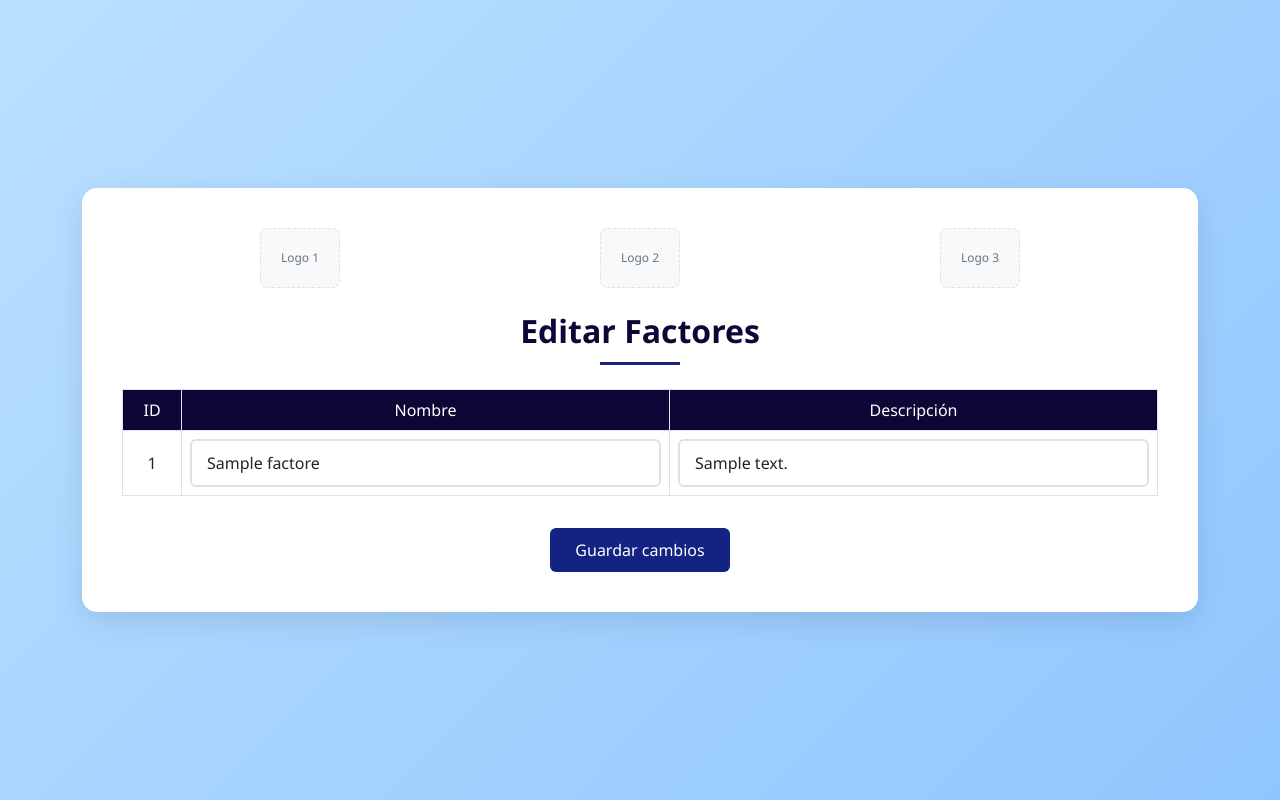
After one commit to CarlosMelendezMejia/FORMULARIO_MULTICRITERIO, a Flask app: template templates/admin_factores.html in a window 1280 px wide. The commit adds this page. Run offline with Flask 3, Linux system fonts and the light colour scheme; the template is opened without the code that fills it: most values are stand-ins (such as "Sample title", 1, 10 or a date in 2020).

Commit message:
feat: add admin factor management

```diff
--- a/app.py
+++ b/app.py
@@ -203,6 +203,28 @@ def panel_admin():
 
     return render_template('admin.html', respuestas=respuestas)
 
+
+@app.route('/admin/factores', methods=['GET', 'POST'])
+def administrar_factores():
+    if not session.get('is_admin'):
+        return redirect(url_for('admin_login'))
+
+    if request.method == 'POST':
+        for i in range(1, 11):
+            nombre = request.form.get(f'nombre_{i}')
+            descripcion = request.form.get(f'descripcion_{i}')
+            cursor.execute(
+                "UPDATE factor SET nombre=%s, descripcion=%s WHERE id=%s",
+                (nombre, descripcion, i)
+            )
+        conn.commit()
+        flash("Factores actualizados correctamente.")
+        return redirect(url_for('administrar_factores'))
+
+    cursor.execute("SELECT * FROM factor ORDER BY id")
+    factores = cursor.fetchall()
+    return render_template('admin_factores.html', factores=factores)
+
 # ==============================
 # DETALLE DE RESPUESTA (ADMIN)
 # ==============================
--- a/templates/admin.html
+++ b/templates/admin.html
@@ -57,6 +57,7 @@
             {% endif %}
 
             <div class="action-buttons">
+                <a href="{{ url_for('administrar_factores') }}" class="btn btn-outline-primary">Editar Factores</a>
                 <a href="{{ url_for('vista_ranking') }}" class="btn btn-outline-primary">Ver Ranking Global</a>
                 <a href="{{ url_for('admin_logout') }}" class="btn btn-outline-secondary">Cerrar sesión</a>
             </div>
--- /dev/null
+++ b/templates/admin_factores.html
@@ -0,0 +1,59 @@
+<!DOCTYPE html>
+<html lang="es">
+
+<head>
+    <meta charset="UTF-8">
+    <title>Administrar Factores</title>
+    <link href="https://cdn.jsdelivr.net/npm/bootstrap@5.3.0/dist/css/bootstrap.min.css" rel="stylesheet">
+    <link rel="stylesheet" href="{{ url_for('static', filename='css/main.css') }}">
+</head>
+
+<body>
+    <div class="container py-5">
+        <div class="admin-container">
+            <div class="logo-container">
+                <div class="logo-placeholder">Logo 1</div>
+                <div class="logo-placeholder">Logo 2</div>
+                <div class="logo-placeholder">Logo 3</div>
+            </div>
+
+            <h2>Editar Factores</h2>
+
+            <form method="POST" action="{{ url_for('administrar_factores') }}">
+                <div class="table-responsive">
+                    <table class="table table-bordered table-hover">
+                        <thead class="text-center">
+                            <tr>
+                                <th>ID</th>
+                                <th>Nombre</th>
+                                <th>Descripción</th>
+                            </tr>
+                        </thead>
+                        <tbody>
+                            {% for f in factores %}
+                            <tr>
+                                <td class="text-center">{{ f.id }}</td>
+                                <td>
+                                    <input type="text" name="nombre_{{ f.id }}" class="form-control"
+                                           value="{{ f.nombre }}">
+                                </td>
+                                <td>
+                                    <input type="text" name="descripcion_{{ f.id }}" class="form-control"
+                                           value="{{ f.descripcion }}">
+                                </td>
+                            </tr>
+                            {% endfor %}
+                        </tbody>
+                    </table>
+                </div>
+                <div class="text-center mt-3">
+                    <button type="submit" class="btn btn-primary">Guardar cambios</button>
+                </div>
+            </form>
+        </div>
+    </div>
+
+    <script src="https://cdn.jsdelivr.net/npm/bootstrap@5.3.0/dist/js/bootstrap.bundle.min.js"></script>
+</body>
+
+</html>
```
